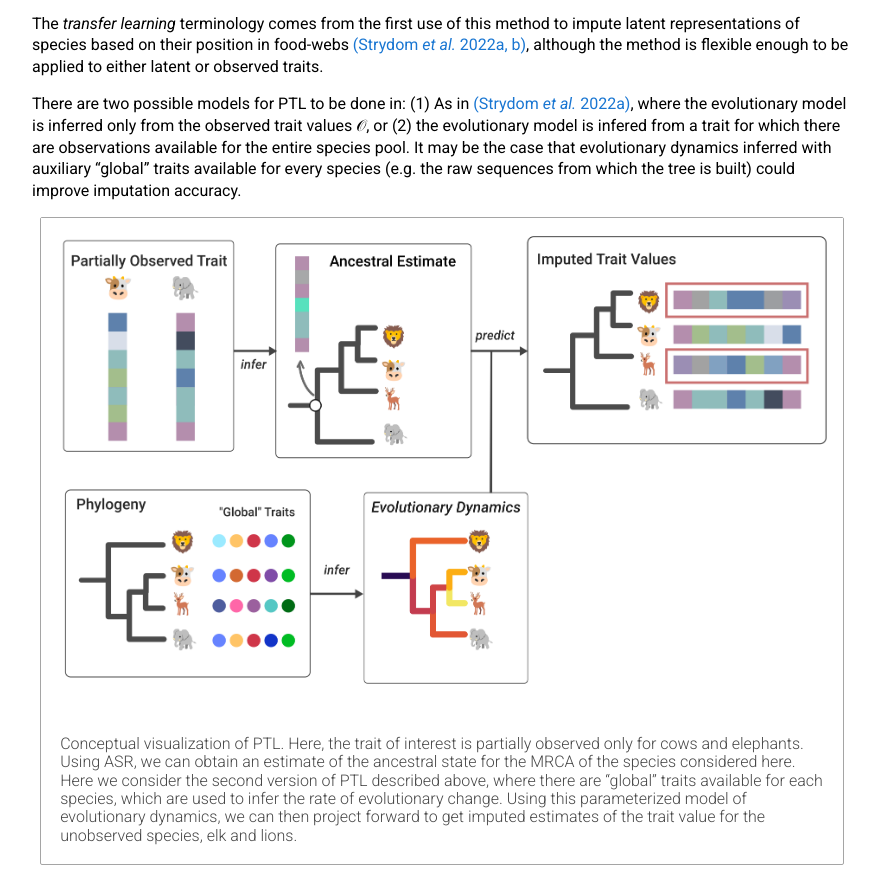
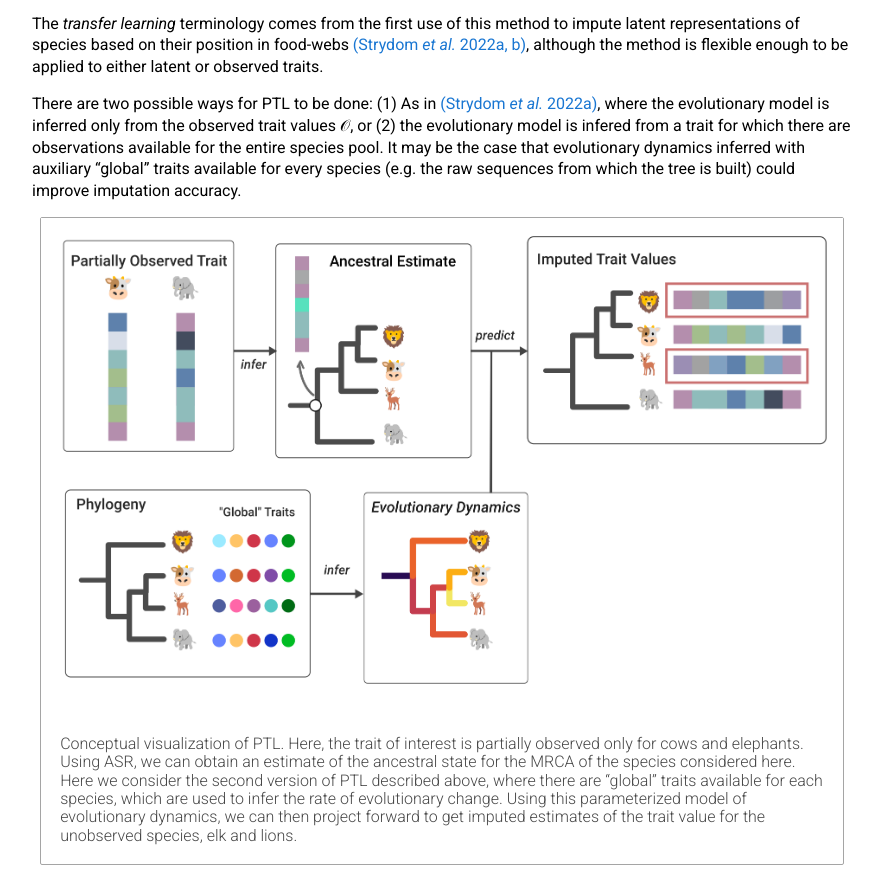
Before and after one commit to gottacatchenall/ms_ptl, a plain HTML site: page index.html in a window 1280 px wide. Shown: the part 1633-2526 px from the top of the page, without its empty margins (198-1079 px from the left). Drawn offline with nearby package versions, Linux system fonts and the light colour scheme; a script that the page names is missing.

Commit message:
Deploying to gh-pages from @ gottacatchenall/ms_ptl@6e93132023d4e8223d8ae292ed0ea2ffff74972c 🚀

```diff
--- a/index.html
+++ b/index.html
@@ -352,8 +352,8 @@ Learning</div>
             <em>et al.</em> 2022a, b)</span>, although the method is
             flexible enough to be applied to either latent or observed
             traits.</p>
-            <p>There are two possible models for PTL to be done in: (1)
-            As in <span class="citation"
+            <p>There are two possible ways for PTL to be done: (1) As in
+            <span class="citation"
             data-cites="Strydom2022FooWeb">(Strydom <em>et al.</em>
             2022a)</span>, where the evolutionary model is inferred only
             from the observed trait values <span
```
Also changed, not shown: rawtext.txt, 5 other files.
